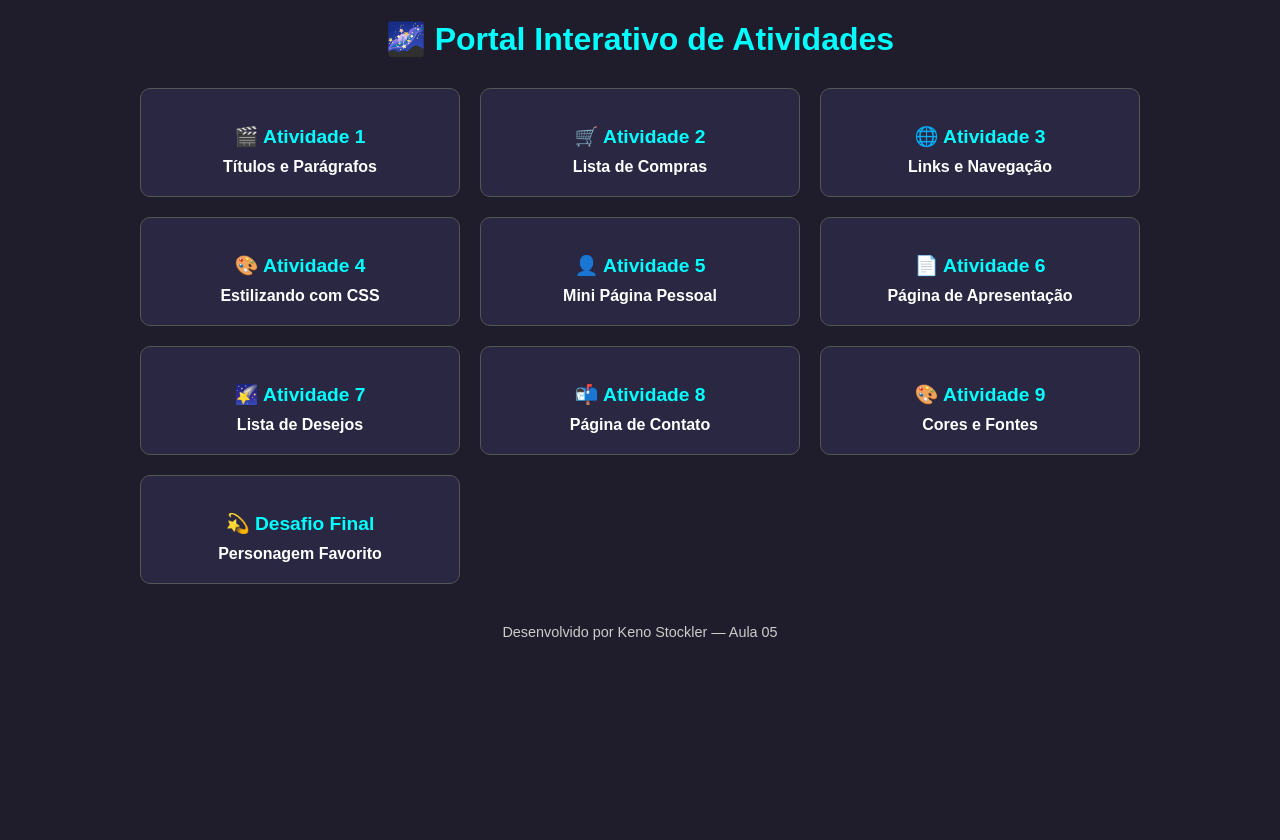
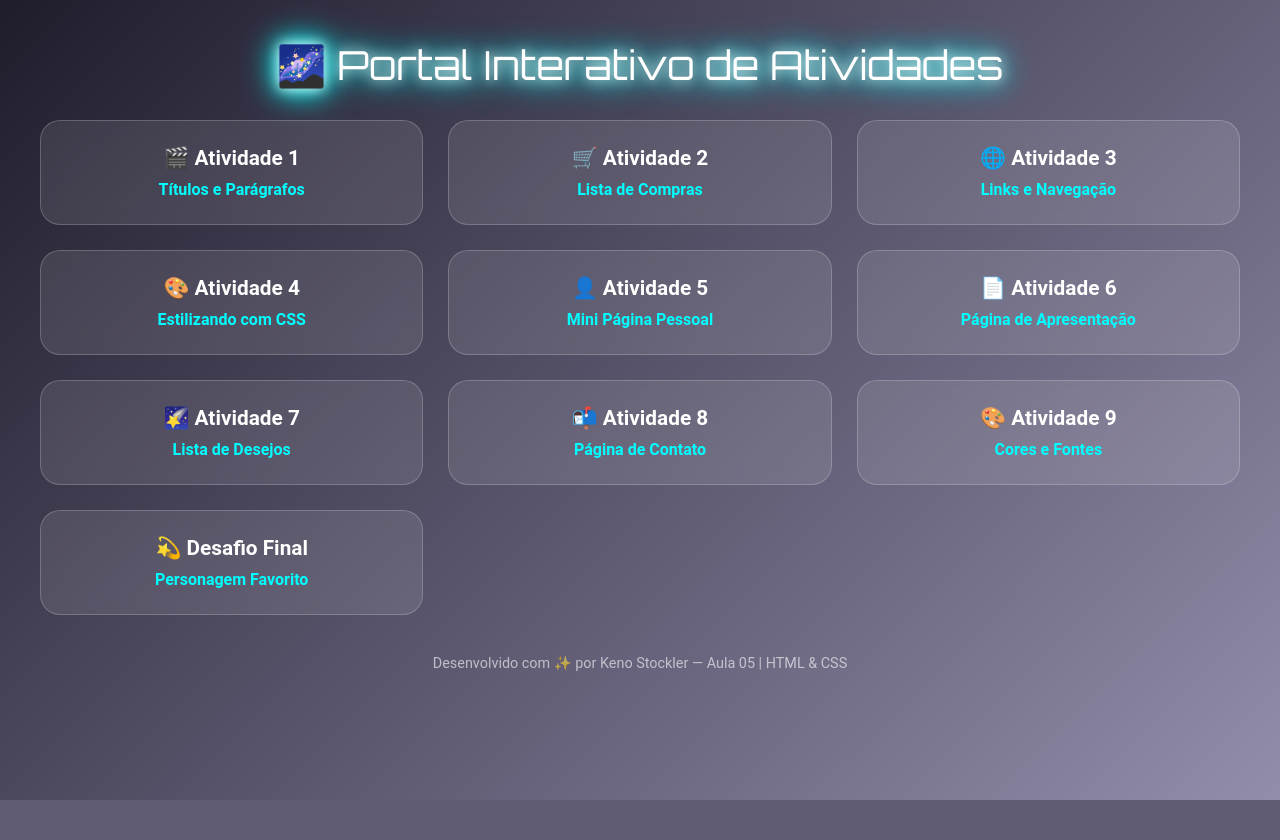
Before and after one commit to KoalaStockler/atividades-html-ti26, a PHP site: page / in a window 1280 px wide. After the commit the page ends 800 px from the top, so only its background shows below. Run offline with PHP 8.4, Linux system fonts and the light colour scheme.

Commit message:
Atividade HTML

```diff
--- a/aula-05/css/style.css
+++ b/aula-05/css/style.css
@@ -1,47 +1,75 @@
+@font-face {
+    font-family: Orbitron;
+    src: url(../font/Orbitron-VariableFont_wght.ttf);
+}
+
+* {
+    margin: 0;
+    padding: 0;
+    box-sizing: border-box;
+}
+
 body {
-    font-family: Arial, sans-serif;
-    background-color: #1f1c2c;
-    color: white;
+    font-family: 'Roboto', sans-serif;
+    background: linear-gradient(135deg, #1f1c2c, #928dab);
+    color: #fff;
     display: flex;
     flex-direction: column;
     align-items: center;
-    padding: 20px;
-    height: 100vh;
-    margin: 0%;
+    min-height: 100vh;
+    padding: 40px 20px;
 }
 
 header {
-    font-size: 2rem;
-    font-weight: bold;
+    font-family: 'Orbitron', sans-serif;
+    font-size: 2.5rem;
+    text-shadow: 2px 2px 8px #00000099;
     margin-bottom: 30px;
     text-align: center;
-    color: cyan;
+    animation: glow 3s infinite alternate;
+}
+
+@keyframes glow {
+    0% {
+        text-shadow: 0 0 10px #fff, 0 0 20px #0ff, 0 0 30px #0ff;
+    }
+
+    100% {
+        text-shadow: 0 0 20px #fff, 0 0 40px #0ff, 0 0 60px #0ff;
+    }
 }
 
 .grid {
     display: grid;
-    grid-template-columns: repeat(auto-fit, minmax(250px, 1fr));
-    gap: 20px;
-    max-width: 1000px;
+    grid-template-columns: repeat(auto-fit, minmax(300px, 1fr));
+    gap: 25px;
     width: 100%;
+    max-width: 1200px;
 }
 
 .card {
-    background-color: #292742;
-    padding: 20px;
-    border-radius: 10px;
+    background-color: #ffffff1a;
+    border: 1px solid #ffffff33;
+    border-radius: 20px;
+    padding: 25px;
     text-align: center;
-    border: 1px solid #555;
+    transition: transform 0.3s ease, background-color 0.3s;
+    backdrop-filter: blur(8px);
+}
+
+.card:hover {
+    transform: scale(1.05);
+    background-color: #00ffff33;
 }
 
 .card h2 {
-    font-size: 1.2rem;
+    font-size: 1.3rem;
     margin-bottom: 10px;
-    color: #0ff;
+    font-weight: bold;
 }
 
 .card a {
-    color: #fff;
+    color: #0ff;
     text-decoration: none;
     font-weight: bold;
 }
@@ -52,7 +80,7 @@ header {
 
 footer {
     margin-top: 40px;
+    text-align: center;
     font-size: 0.9rem;
-    text-align: center;
-    color: #ccc;
+    opacity: 0.6;
 }
--- a/aula-05/index.html
+++ b/aula-05/index.html
@@ -1,13 +1,11 @@
 <!DOCTYPE html>
 <html lang="pt-br">
-
 <head>
     <meta charset="UTF-8">
     <meta name="viewport" content="width=device-width, initial-scale=1.0">
     <title>Atividades da Aula 05</title>
     <link rel="stylesheet" href="./css/style.css">
 </head>
-
 <body>
     <header>🌌 Portal Interativo de Atividades</header>
 
@@ -55,8 +53,7 @@
     </section>
 
     <footer>
-        Desenvolvido por Keno Stockler — Aula 05
+        Desenvolvido com ✨ por Keno Stockler — Aula 05 | HTML & CSS
     </footer>
 </body>
-
 </html>
```
